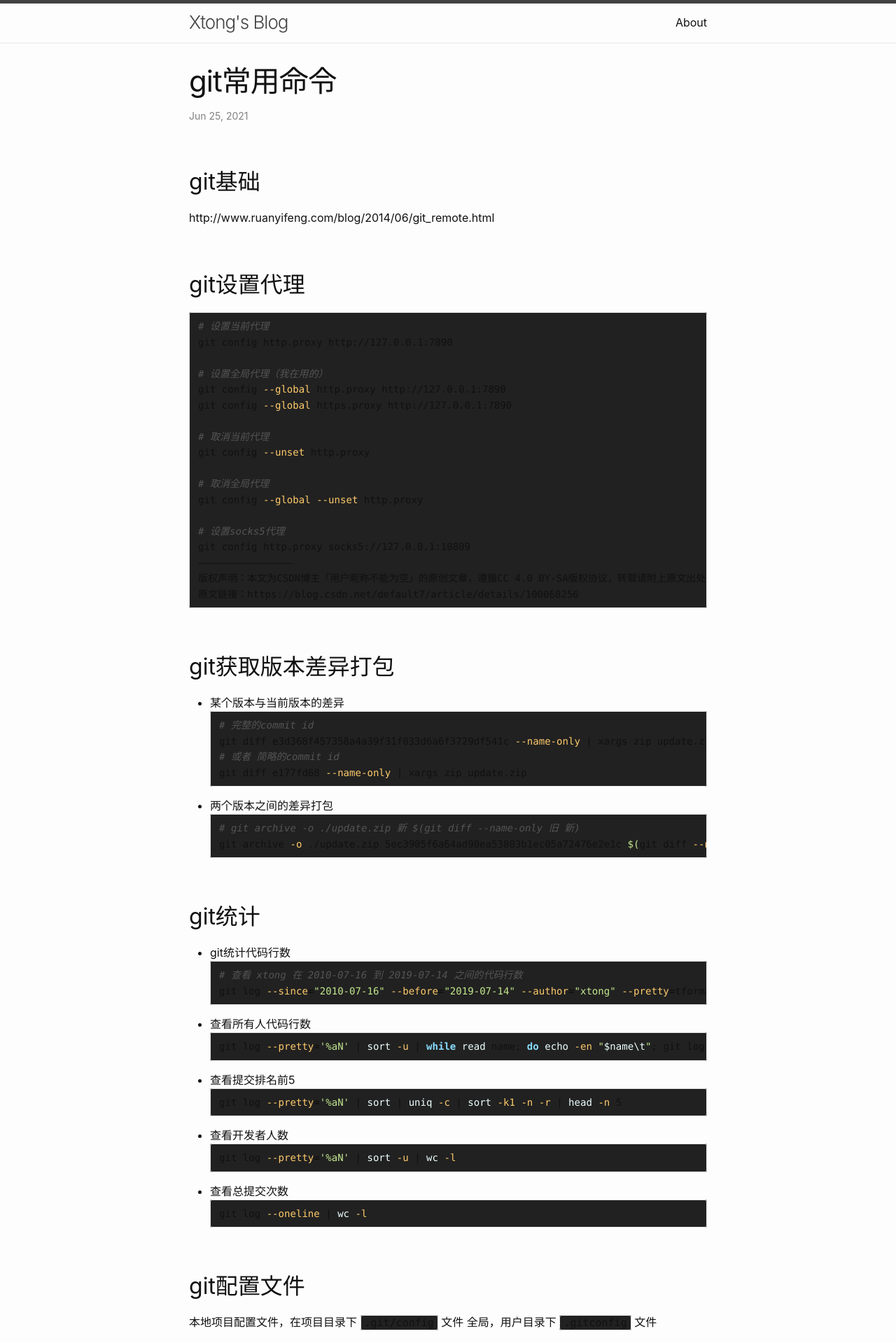
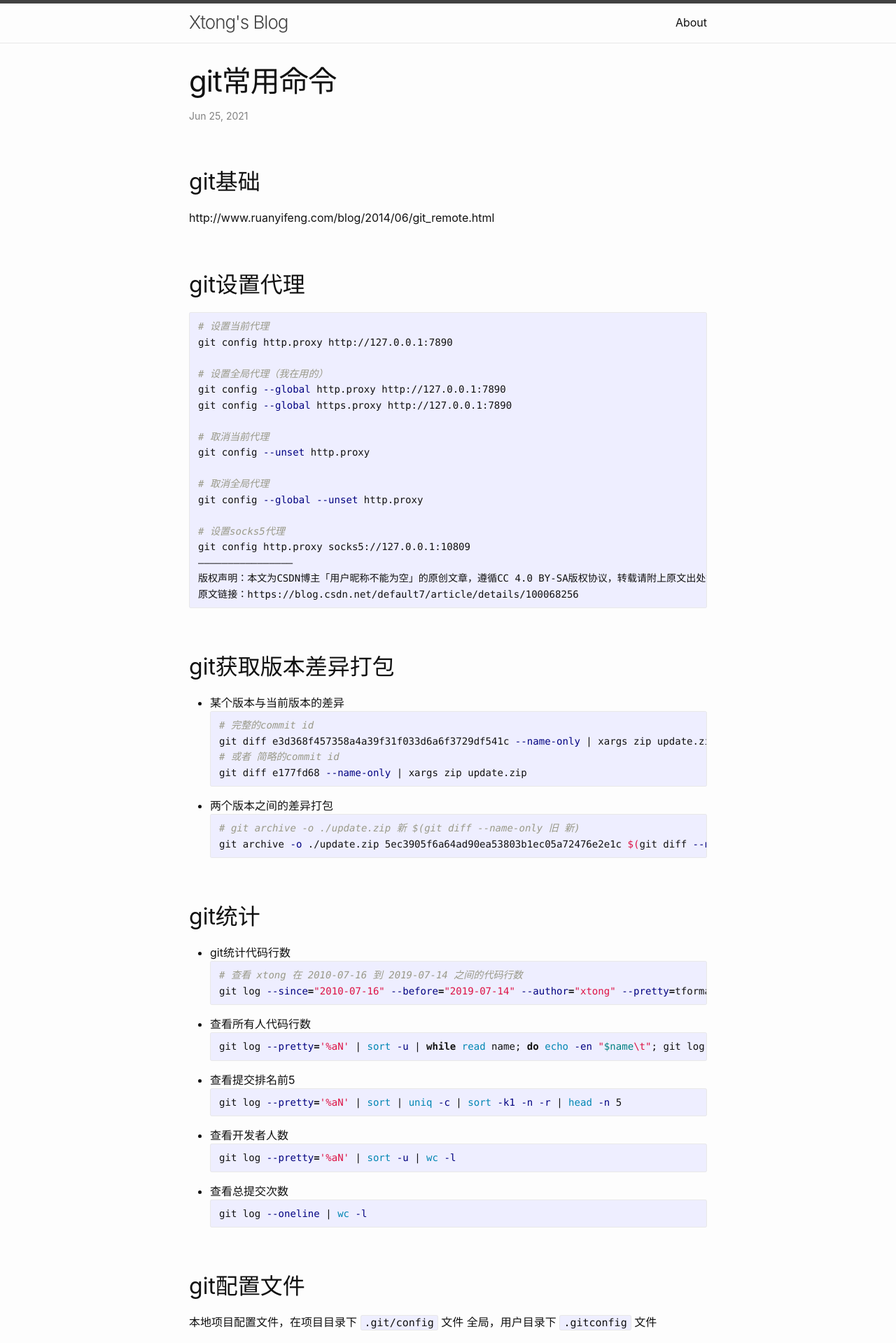
Before and after one commit to tongg112/tongg112.github.io, a Jekyll site: the page built from _posts/2021-06-25-git.markdown, in a window 1280 px wide. Shown: the top 1919 px of the page at 70% size. Built offline with Jekyll 4.4.1, drawn with Linux system fonts in a browser that asks for light colours.

Commit message:
修改配色

```diff
--- a/_config.yml
+++ b/_config.yml
@@ -30,7 +30,7 @@ github_username:  tongg112
 # Build settings
 theme: minima
 minima:
-  skin: mydark
+  skin: classic
 # remote_theme: jekyll-theme-cayman
 plugins:
   - jekyll-feed
```
